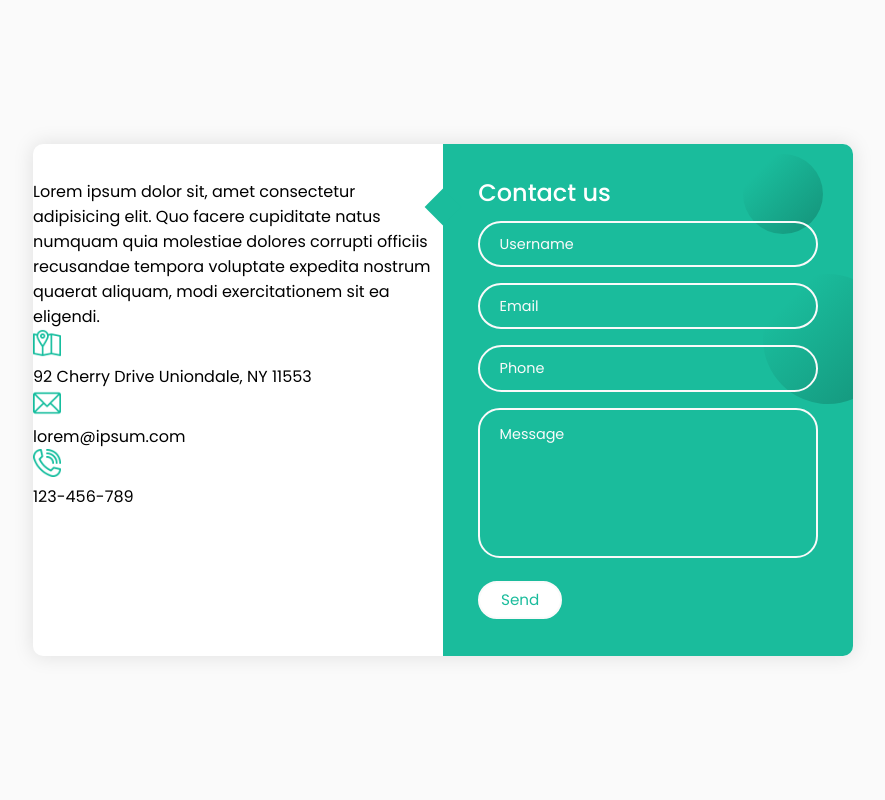
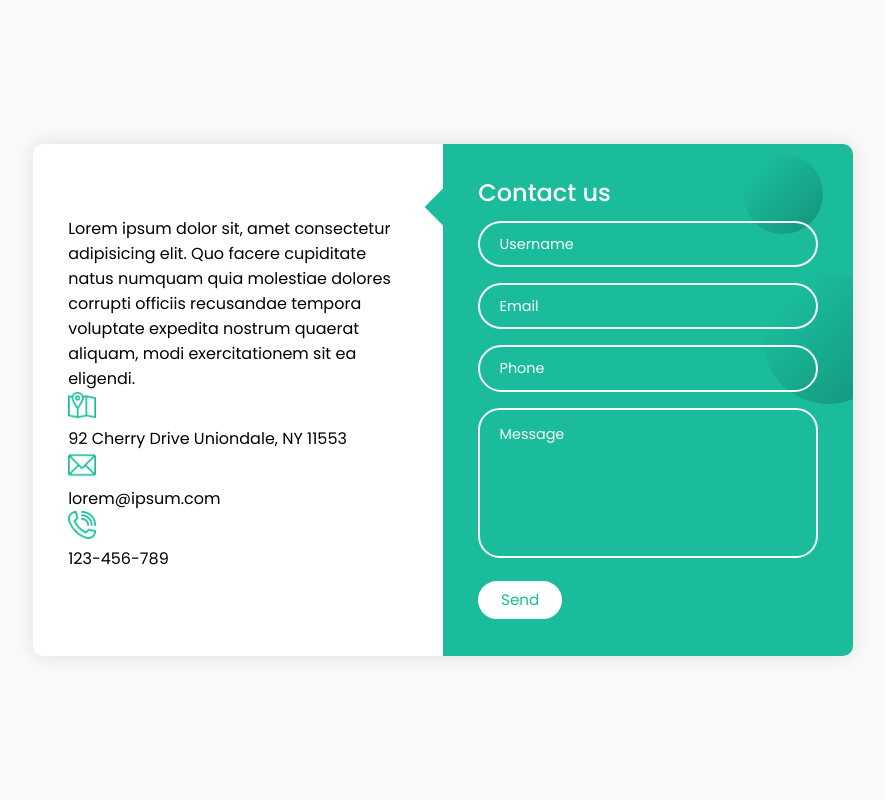
Before and after one commit to baylagas/ese-progra2-contact-form, a Flask app: page / in a window 1280 px wide. Shown: the whole page, without its empty margins (197-1082 px from the left). Run offline with Flask 2, Linux system fonts and the light colour scheme; some libraries are stand-ins or nearby versions.

Commit message:
add class contact-info tag in css

```diff
--- a/static/style.css
+++ b/static/style.css
@@ -201,3 +201,8 @@ textarea.input{
 .icon{
     width:28px;
 }
+
+.contact-info{
+    padding: 2.3rem 2.2rem;
+    position: relative;
+}
```
